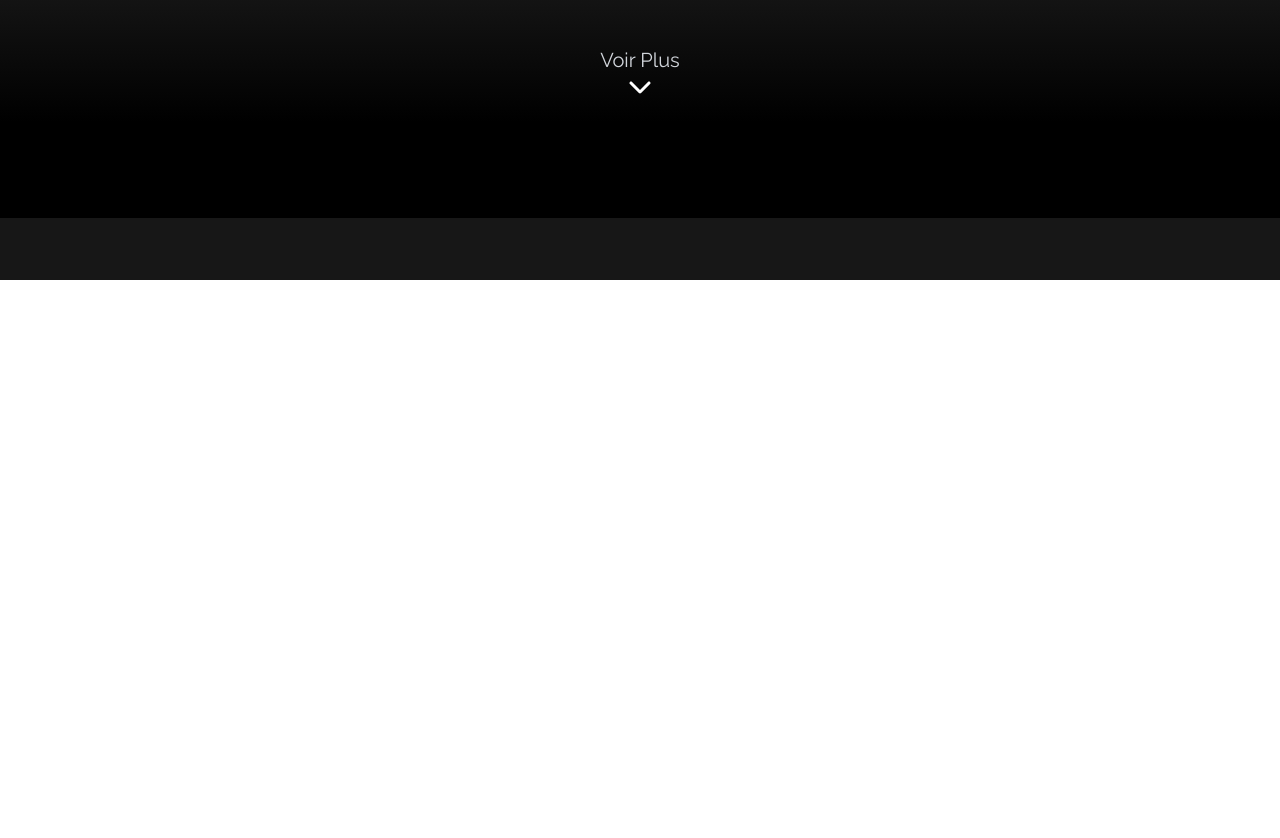
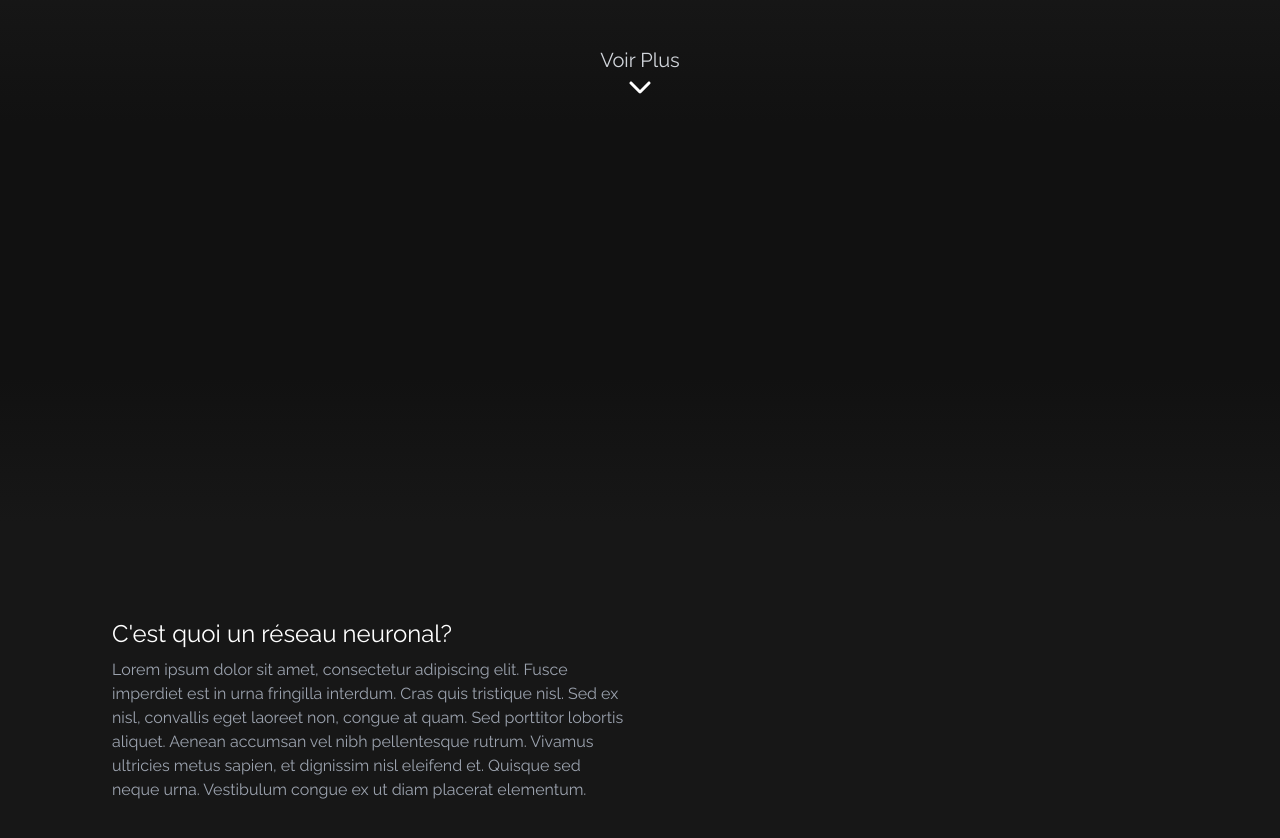
Before and after one commit to TylerStAmour/aimusic, a React (Vite) app: page / in a window 1280 px wide. Shown: the part 520-1358 px from the top of the page. Before the commit the page ends 800 px from the top, so only its background shows below. Built offline with nearby package versions, Linux system fonts and the light colour scheme.

Commit message:
Added next section

```diff
--- a/src/components/Particles.tsx
+++ b/src/components/Particles.tsx
@@ -2,10 +2,12 @@ import Particles from "react-tsparticles";
 import React, { RefObject, useCallback } from "react";
 import { loadFull } from "tsparticles";
 import { Engine } from "tsparticles-engine";
+import { loadParallaxMover } from "tsparticles-move-parallax";
 
 export default () => {
     const particlesInit = useCallback(async (engine: Engine) => {
-       await loadFull(engine);
+        await loadParallaxMover(engine)
+        await loadFull(engine);
     }, []);
 
     return (
@@ -17,6 +19,11 @@ export default () => {
                 fullScreen: {
                     enable: true,
                     zIndex: 1,
+                },
+                parallax: {
+                    enable: true,
+                    force: 60,
+                    smooth: 10,
                 },
                 particles: {
                     color: {
--- a/src/pages/Home.tsx
+++ b/src/pages/Home.tsx
@@ -25,7 +25,7 @@ export default () => {
                 </div>
                 <div className={"flex flex-row justify-center items-end grow text-white mt-28"}>
                     <div className={"flex grow flex-col"}>
-                        <div className={"flex justify-center items-end bg-gradient-to-b from-neutral-900 to-black h-36"}>
+                        <div className={"flex justify-center items-end bg-gradient-to-b from-neutral-900 to-dark h-36"}>
                             <div className={"flex justify-center mb-6"}>
                                 <a href={""} className={"flex flex-col items-center hover:opacity-75 hover:text-secondary hover:-translate-y-0.5 transition ease-in duration-100"}>
                                     <p className={"text-xl !text-gray-300"}>
@@ -43,7 +43,19 @@ export default () => {
                 </div>
             </div>
             <div className={"relative z-10"}>
-                <div className={"h-24 bg-black"}/>
+                <div className={"h-64 bg-dark"}/>
+                <div className={"h-36 bg-gradient-to-b from-dark to-neutral-900 "}/>
+                <div className={"grid grid-cols-2 gap-4 bg-neutral-900 pt-24 pl-28 pr-28 pb-24"}>
+                    <div>
+                        <p className={"text-white text-2xl"}>C'est quoi un réseau neuronal?</p>
+                        <p className={"text-gray-400 mt-2"}>
+                            Lorem ipsum dolor sit amet, consectetur adipiscing elit. Fusce imperdiet est in urna fringilla interdum. Cras quis tristique nisl. Sed ex nisl, convallis eget laoreet non, congue at quam. Sed porttitor lobortis aliquet. Aenean accumsan vel nibh pellentesque rutrum. Vivamus ultricies metus sapien, et dignissim nisl eleifend et. Quisque sed neque urna. Vestibulum congue ex ut diam placerat elementum.
+                        </p>
+                    </div>
+                    <div>
+
+                    </div>
+                </div>
             </div>
         </div>
     )
--- a/tailwind.config.js
+++ b/tailwind.config.js
@@ -7,6 +7,7 @@ module.exports = {
     extend: {
       colors: {
         secondary: '#9932CCFF',
+        dark: 'rgb(17, 17, 17)'
       },
     },
   },
```
